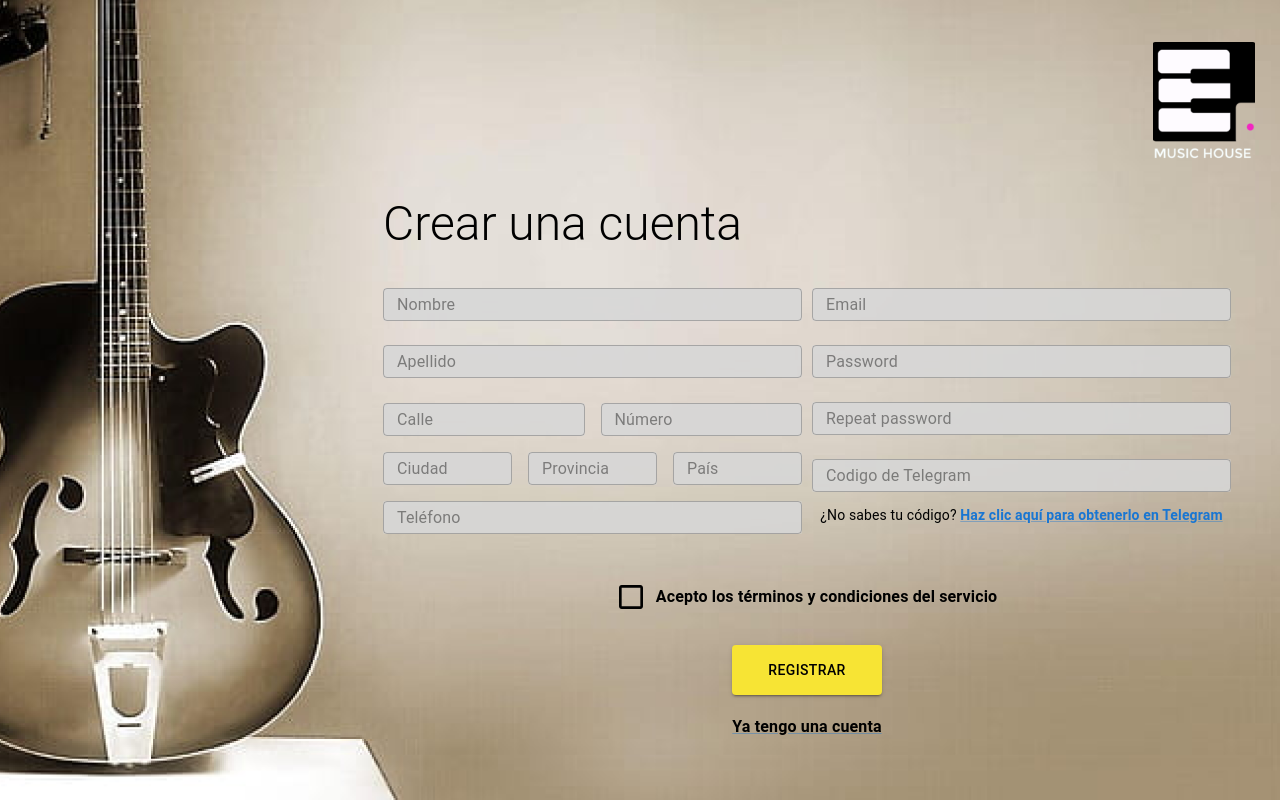
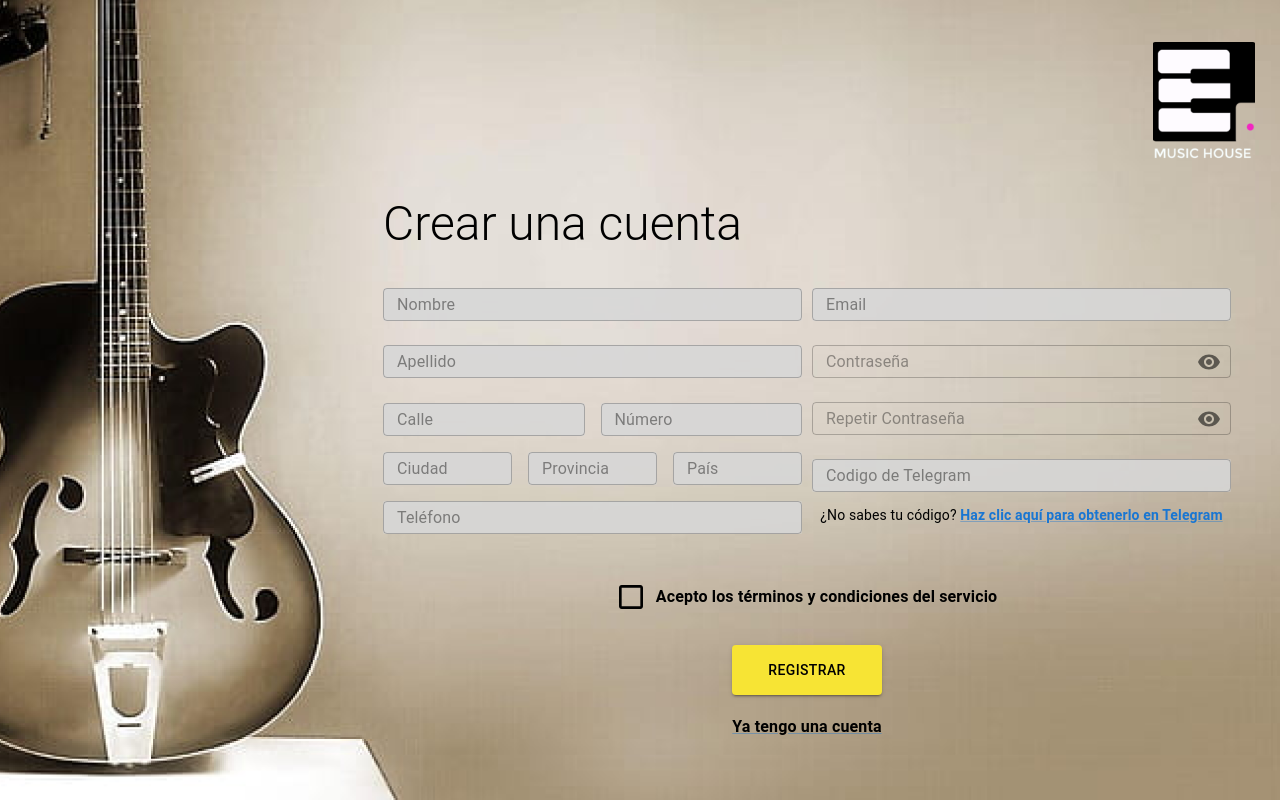
Before and after one commit to victorvivas27/Music-House-Project, a React (Vite) app in the folder music-house-frontend/: page /autentificacion in a window 1280 px wide. Both pictures are taken after a click on the link "No tienes una cuenta? Regístrate". Shown: the top 800 px of the page. Built offline with nearby package versions, Linux system fonts and the light colour scheme.

Commit message:
Se coloca la muestra del password

```diff
--- a/music-house-frontend/src/components/Form/formUsuario/Login.jsx
+++ b/music-house-frontend/src/components/Form/formUsuario/Login.jsx
@@ -1,4 +1,12 @@
-import { FormControl, Typography, Grid } from '@mui/material'
+import {
+  FormControl,
+  Typography,
+  Grid,
+  InputAdornment,
+  IconButton,
+  OutlinedInput,
+  FormHelperText
+} from '@mui/material'
 import Link from '@mui/material/Link'
 import { styled } from '@mui/material/styles'
 import { CustomButton, InputCustom } from './CustomComponents'
@@ -10,6 +18,9 @@ import { useNavigate } from 'react-router-dom'
 import { useAuthContext } from '../../utils/context/AuthGlobal'
 import PropTypes from 'prop-types'
 import { jwtDecode } from 'jwt-decode'
+
+import { useState } from 'react'
+import { Visibility, VisibilityOff } from '@mui/icons-material'
 
 const ContainerForm = styled(Grid)(({ theme }) => ({
   display: 'flex',
@@ -42,8 +53,10 @@ const ContainerBottom = styled(Grid)(({ theme }) => ({
 }))
 
 const Login = ({ onSwitch }) => {
-  const navigate = useNavigate();
-  const { setAuthGlobal, setIsUserAdmin, setIsUser } = useAuthContext();
+  const navigate = useNavigate()
+  const { setAuthGlobal, setIsUserAdmin, setIsUser } = useAuthContext()
+  const [showPassword, setShowPassword] = useState(false)
+  const handleClickShowPassword = () => setShowPassword((show) => !show)
 
   const formik = useFormik({
     initialValues: {
@@ -53,20 +66,19 @@ const Login = ({ onSwitch }) => {
     validationSchema: loginValidationSchema,
     onSubmit: async (values, { setSubmitting }) => {
       try {
-        const response = await UsersApi.loginUser(values);
-
+        const response = await UsersApi.loginUser(values)
 
         if (response && response.token) {
-          localStorage.setItem('token', response.token);
+          localStorage.setItem('token', response.token)
 
           // Decodificar el token para obtener los roles
-          const decoded = jwtDecode(response.token);
-          const roles = decoded.roles || [];
+          const decoded = jwtDecode(response.token)
+          const roles = decoded.roles || []
 
           // Actualizar el contexto de autenticación
-          setAuthGlobal(true);
-          setIsUserAdmin(roles.includes("ADMIN"));
-          setIsUser(roles.includes("USER"));
+          setAuthGlobal(true)
+          setIsUserAdmin(roles.includes('ADMIN'))
+          setIsUser(roles.includes('USER'))
 
           swal({
             title: '¡Inicio de sesión exitoso!',
@@ -74,29 +86,30 @@ const Login = ({ onSwitch }) => {
             icon: 'success',
             buttons: false,
             timer: 1000
-          });
+          })
 
           setTimeout(() => {
-            navigate("/", { replace: true });
-          window.location.reload();
-          }, 1000);
+            navigate('/', { replace: true })
+            window.location.reload()
+          }, 1000)
         } else {
-          throw new Error(response.message || 'Credenciales incorrectas');
+          throw new Error(response.message || 'Credenciales incorrectas')
         }
       } catch (error) {
-        console.error('Error durante el inicio de sesión:', error);
+        console.error('Error durante el inicio de sesión:', error)
         swal(
           'Error al iniciar sesión',
           error.message || 'Ocurrió un error',
           'error'
-        );
+        )
       } finally {
-        setSubmitting(false);
+        setSubmitting(false)
       }
     }
   })
 
   return (
+    <>
       <form onSubmit={formik.handleSubmit}>
         <ContainerForm>
           <Grid
@@ -141,19 +154,29 @@ const Login = ({ onSwitch }) => {
                   helperText={formik.touched.email && formik.errors.email}
                 />
               </FormControl>
-            <FormControl fullWidth margin="normal">
-              <InputCustom
+
+              <FormControl fullWidth margin="normal" error={formik.touched.password && Boolean(formik.errors.password)}>
+  <OutlinedInput
     placeholder="Password"
     name="password"
     onChange={formik.handleChange}
     value={formik.values.password}
-                type="password"
-                color="primary"
-                error={
-                  formik.touched.password && Boolean(formik.errors.password)
+    type={showPassword ? 'text' : 'password'}
+    endAdornment={
+      <InputAdornment position="end">
+        <IconButton
+          aria-label={showPassword ? 'hide the password' : 'display the password'}
+          onClick={handleClickShowPassword}
+          edge="end"
+        >
+          {showPassword ? <VisibilityOff /> : <Visibility />}
+        </IconButton>
+      </InputAdornment>
     }
-                helperText={formik.touched.password && formik.errors.password}
   />
+  {formik.touched.password && formik.errors.password && (
+    <FormHelperText>{formik.errors.password}</FormHelperText>
+  )}
 </FormControl>
             </Grid>
             <ContainerBottom>
@@ -182,11 +205,12 @@ const Login = ({ onSwitch }) => {
           </Grid>
         </ContainerForm>
       </form>
+
+    </>
   )
 }
 // Definición de los tipos de props esperados
 Login.propTypes = {
-
-  onSwitch: PropTypes.func.isRequired,
+  onSwitch: PropTypes.func.isRequired
 }
 export default Login
--- a/music-house-frontend/src/components/Form/formUsuario/NewUser.jsx
+++ b/music-house-frontend/src/components/Form/formUsuario/NewUser.jsx
@@ -64,7 +64,7 @@ const NewUser = ({ onSwitch }) => {
   return (
     <>
       <UserForm
-        onSwitch={onSwitch}
+      onSwitch={onSwitch}
         initialFormData={initialFormData}
         onSubmit={handleSubmit}
         loading={loading}
--- a/music-house-frontend/src/components/Form/formUsuario/UserForm.jsx
+++ b/music-house-frontend/src/components/Form/formUsuario/UserForm.jsx
@@ -6,7 +6,11 @@ import {
   Checkbox,
   FormControlLabel,
   CircularProgress,
-  Button
+  Button,
+  InputAdornment,
+  IconButton,
+  OutlinedInput,
+  FormHelperText
 } from '@mui/material'
 import Link from '@mui/material/Link'
 import { styled } from '@mui/material/styles'
@@ -16,6 +20,8 @@ import { RoleSelect } from './RoleSelect'
 import PropTypes from 'prop-types'
 import { UsersApi } from '../../../api/users'
 import Swal from 'sweetalert2'
+import { Visibility, VisibilityOff } from '@mui/icons-material'
+import usePasswordValidation from '../../../hook/usePasswordValidation'
 
 const ContainerForm = styled(Grid)(({ theme }) => ({
   display: 'flex',
@@ -54,7 +60,7 @@ const buttonStyle = {
   border: 'none',
   cursor: 'pointer',
   fontSize: '12px',
-  margin:"2px"
+  margin: '2px'
 }
 
 export const UserForm = ({
@@ -74,9 +80,6 @@ export const UserForm = ({
     repeatPassword: '',
     general: ''
   }
-  const initialSuccessState = {
-    repeatPassword: ''
-  }
 
   const CustomCheckbox = styled(Checkbox)(({ theme }) => ({
     color: 'black',
@@ -91,11 +94,16 @@ export const UserForm = ({
   const [formData, setFormData] = useState({ ...initialFormData })
   const [accept, setAccept] = useState(!!formData.idUser)
   const [errors, setErrors] = useState(initialErrorState)
-  const [success, setSuccess] = useState(initialSuccessState)
 
- const isUserAdmin = user?.data?.roles?.some((role) => role.rol === 'ADMIN') || false
-const isUser = user?.data?.roles?.some((role) => role.rol === 'USER') || false
-const idUser = user?.data?.idUser || null
+  const [showPassword, setShowPassword] = useState(false)
+  const [showPasswordRepeat, setShowPasswordRepeat] = useState(false)
+  const { passwordErrors, success, validatePassword, validateRepeatPassword } =
+    usePasswordValidation()
+
+  const isUserAdmin =
+    user?.data?.roles?.some((role) => role.rol === 'ADMIN') || false
+  const isUser = user?.data?.roles?.some((role) => role.rol === 'USER') || false
+  const idUser = user?.data?.idUser || null
   const isLoggedUser = idUser && idUser === Number(initialFormData?.idUser)
 
   const title = isLoggedUser
@@ -112,27 +120,47 @@ const idUser = user?.data?.idUser || null
 
   const handleChange = (event) => {
     const { name, value } = event.target
-    const [field, index] = name.split('-')
-    if (index !== undefined) {
-      const updatedArray = [...formData[field]]
-      updatedArray[index] = {
-        ...updatedArray[index],
-        [event.target.dataset.field]: value
+
+    setFormData((prev) => ({
+      ...prev,
+      [name]: value
+    }))
+
+    // Limpiar errores generales
+    setErrors((prev) => ({
+      ...prev,
+      general: ''
+    }))
+
+    // 📌 Validación de email en tiempo real
+    if (name === 'email') {
+      if (!/^\S+@\S+\.\S+$/.test(value)) {
+        setErrors((prev) => ({
+          ...prev,
+          email: '❌ El email no tiene un formato válido'
+        }))
+      } else {
+        setErrors((prev) => ({
+          ...prev,
+          email: ''
+        }))
       }
-      setFormData({ ...formData, [field]: updatedArray })
-    } else {
-      setFormData({ ...formData, [name]: value })
     }
 
-    setFormData({ ...formData, [name]: value })
-    setErrors({ ...errors, [name]: '', general: '' })
+    // 📌 Validación de contraseña en tiempo real
+    if (name === 'password') {
+      validatePassword(value)
+    }
 
-    if (name === 'repeatPassword' && formData.password === value) {
-      setSuccess({ ...success, repeatPassword: 'Las password son identicas' })
-    } else {
-      setSuccess({ ...success, repeatPassword: '' })
+    // 📌 Validación de coincidencia de contraseñas
+    if (name === 'password' || name === 'repeatPassword') {
+      validateRepeatPassword(
+        name === 'password' ? value : formData.password,
+        name === 'repeatPassword' ? value : formData.repeatPassword
+      )
     }
   }
+  const allErrors = { ...errors, ...passwordErrors } // Fusionamos errores
 
   const handleCheckBoxChange = (e) => {
     setAccept(e.target.checked)
@@ -168,38 +196,42 @@ const idUser = user?.data?.idUser || null
     let newErrors = { ...initialErrorState }
 
     if (!formData.name) {
-      newErrors.name = 'El nombre es requerido'
+      newErrors.name = '❌ El nombre es requerido'
       formIsValid = false
     }
     if (!formData.lastName) {
-      newErrors.lastName = 'El apellido es requerido'
+      newErrors.lastName = '❌ El apellido es requerido'
       formIsValid = false
     }
+
+    // ✅ Validación de email
     if (!formData.email) {
-      newErrors.email = 'El email es requerido'
+      newErrors.email = '❌ El email es requerido'
       formIsValid = false
     }
+
     if (!formData.idUser) {
       if (!formData.password) {
-        newErrors.password = 'La contraseña es requerida'
+        newErrors.password = '❌ La contraseña es requerida'
         formIsValid = false
       }
       if (!formData.repeatPassword) {
-        newErrors.repeatPassword = 'Repetir la contraseña es requerido'
+        newErrors.repeatPassword = '⚠️ Debes repetir la contraseña'
         formIsValid = false
       } else if (formData.password !== formData.repeatPassword) {
-        newErrors.repeatPassword = 'Las contraseñas no coinciden'
+        newErrors.repeatPassword = '❌ Las contraseñas no coinciden'
         formIsValid = false
       }
       if (!formData.telegramChatId) {
-        newErrors.telegramChatId = 'El codigo de telegram es requerido'
+        newErrors.telegramChatId = '❌ El código de Telegram es requerido'
         formIsValid = false
       }
       if (!accept) {
-        newErrors.general = 'Debe aceptar los términos y condiciones'
+        newErrors.general = '❌ Debes aceptar los términos y condiciones'
         formIsValid = false
       }
     }
+
     if (!formIsValid) {
       setErrors(newErrors)
     } else {
@@ -489,43 +521,76 @@ const idUser = user?.data?.idUser || null
 
                 {!formData.idUser && (
                   <>
-                    <FormControl fullWidth margin="normal">
-                      <InputCustom
-                        placeholder="Password"
+                    {/* Campo de contraseña */}
+                    <FormControl
+                      fullWidth
+                      margin="normal"
+                      error={Boolean(allErrors.password)}
+                    >
+                      <OutlinedInput
+                        placeholder="Contraseña"
                         name="password"
                         onChange={handleChange}
                         value={formData.password}
-                        type="password"
-                        color="primary"
-                        error={Boolean(errors.password)}
-                        helperText={
-                          errors.password ||
-                          (success.repeatPassword && (
-                            <span style={{ color: 'green' }}>
-                              {success.repeatPassword}
-                            </span>
-                          ))
+                        type={showPassword ? 'text' : 'password'}
+                        endAdornment={
+                          <InputAdornment position="end">
+                            <IconButton
+                              onClick={() => setShowPassword(!showPassword)}
+                              edge="end"
+                            >
+                              {showPassword ? (
+                                <VisibilityOff />
+                              ) : (
+                                <Visibility />
+                              )}
+                            </IconButton>
+                          </InputAdornment>
                         }
                       />
+                      {allErrors.password && (
+                        <FormHelperText>{allErrors.password}</FormHelperText>
+                      )}
                     </FormControl>
-                    <FormControl fullWidth margin="normal">
-                      <InputCustom
-                        placeholder="Repeat password"
+
+                    {/* Campo de repetir contraseña */}
+                    <FormControl
+                      fullWidth
+                      margin="normal"
+                      error={Boolean(allErrors.repeatPassword)}
+                    >
+                      <OutlinedInput
+                        placeholder="Repetir Contraseña"
                         name="repeatPassword"
                         onChange={handleChange}
                         value={formData.repeatPassword}
-                        type="password"
-                        color="primary"
-                        error={Boolean(errors.repeatPassword)}
-                        helperText={
-                          errors.repeatPassword ||
-                          (success.repeatPassword && (
-                            <span style={{ color: 'green' }}>
-                              {success.repeatPassword}
-                            </span>
-                          ))
+                        type={showPasswordRepeat ? 'text' : 'password'}
+                        endAdornment={
+                          <InputAdornment position="end">
+                            <IconButton
+                              onClick={() =>
+                                setShowPasswordRepeat(!showPasswordRepeat)
+                              }
+                              edge="end"
+                            >
+                              {showPasswordRepeat ? (
+                                <VisibilityOff />
+                              ) : (
+                                <Visibility />
+                              )}
+                            </IconButton>
+                          </InputAdornment>
                         }
                       />
+                      {allErrors.repeatPassword ? (
+                        <FormHelperText>
+                          {allErrors.repeatPassword}
+                        </FormHelperText>
+                      ) : success.repeatPassword ? (
+                        <FormHelperText sx={{ color: 'green' }}>
+                          {success.repeatPassword}
+                        </FormHelperText>
+                      ) : null}
                     </FormControl>
 
                     <FormControl fullWidth margin="normal">
@@ -650,7 +715,7 @@ UserForm.propTypes = {
         })
       ).isRequired,
       idUser: PropTypes.string.isRequired
-    }).isRequired
-  }).isRequired,
+    })
+  }),
   setUser: PropTypes.func
 }
--- a/music-house-frontend/src/components/common/MessageDialog.jsx
+++ b/music-house-frontend/src/components/common/MessageDialog.jsx
@@ -42,8 +42,8 @@ MessageDialog.propTypes = {
   title: PropTypes.string.isRequired,  // Título del mensaje, obligatorio
   message: PropTypes.string,  // Mensaje a mostrar, obligatorio
   isOpen: PropTypes.bool.isRequired,  // Determina si el modal está abierto o cerrado
-  buttonText: PropTypes.string.isRequired,  // Texto del botón, obligatorio
-  onButtonPressed: PropTypes.func.isRequired,  // Función que se ejecuta cuando se presiona el botón, obligatorio
+  buttonText: PropTypes.string,  // Texto del botón, obligatorio
+  onButtonPressed: PropTypes.func,  // Función que se ejecuta cuando se presiona el botón, obligatorio
   showCancelButton: PropTypes.bool,  // Muestra un botón de cancelar (opcional)
   onClose: PropTypes.func.isRequired  // Función para cerrar el modal, obligatorio
 };
--- a/music-house-frontend/src/components/common/nuevontelefono/ModalNewPhone.jsx
+++ b/music-house-frontend/src/components/common/nuevontelefono/ModalNewPhone.jsx
@@ -14,7 +14,8 @@ import PropTypes from 'prop-types'
 import { useState } from 'react'
 import Swal from 'sweetalert2'
 import { addPhone } from '../../../api/phones'
-import { countryCodes } from '../../utils/codeapaises/CountryCodes'
+import { countryCodes } from '../../utils/codepaises/CountryCodes'
+
 
 const style = {
   position: 'absolute',
--- a/music-house-frontend/src/components/utils/api/axios/instrumentsAxios.jsx
+++ /dev/null
@@ -1 +0,0 @@
-import axios from "axios";
--- /dev/null
+++ b/music-house-frontend/src/hook/usePasswordValidation.jsx
@@ -0,0 +1,61 @@
+import { useState } from "react";
+
+const usePasswordValidation = () => {
+    const [passwordErrors, setPasswordErrors] = useState({});
+    const [success, setSuccess] = useState({});
+
+    // 📌 Validación de seguridad de la contraseña
+    const validatePassword = (password) => {
+      let errorMessage = "";
+      const strongPasswordRegex = /^(?=.*[A-Z])(?=.*[a-z])(?=.*\d)(?=.*[@$!%*?&])[A-Za-z\d@$!%*?&]{6,}$/;
+
+      if (!password) {
+        errorMessage = "❌ La contraseña es obligatoria";
+      } else if (password.length < 6) {
+        errorMessage = "❌ La contraseña debe tener al menos 6 caracteres";
+      } else if (!strongPasswordRegex.test(password)) {
+        errorMessage =
+          "⚠️ La contraseña debe contener al menos 1 mayúscula, 1 minúscula, 1 número y 1 carácter especial (@$!%*?&)";
+      }
+
+      setPasswordErrors((prev) => ({
+        ...prev,
+        password: errorMessage,
+      }));
+    };
+
+    // 📌 Validación de coincidencia de contraseñas
+    const validateRepeatPassword = (password, repeatPassword) => {
+      if (!repeatPassword) {
+        setPasswordErrors((prev) => ({
+          ...prev,
+          repeatPassword: "⚠️ Debes repetir la contraseña",
+        }));
+        setSuccess((prev) => ({ ...prev, repeatPassword: "" }));
+      } else if (password !== repeatPassword) {
+        setPasswordErrors((prev) => ({
+          ...prev,
+          repeatPassword: "❌ Las contraseñas no coinciden",
+        }));
+        setSuccess((prev) => ({ ...prev, repeatPassword: "" }));
+      } else {
+        setPasswordErrors((prev) => ({
+          ...prev,
+          repeatPassword: "",
+        }));
+        setSuccess((prev) => ({
+          ...prev,
+          repeatPassword: "✅ Las contraseñas coinciden",
+        }));
+      }
+    };
+
+    return {
+      passwordErrors,
+      success,
+      validatePassword,
+      validateRepeatPassword,
+    };
+  };
+
+  export default usePasswordValidation
```
Also changed, not shown: music-house-frontend/src/components/Form/formUsuario/PruevaOjo.jsx (added, +63 -0 lines), music-house-frontend/src/components/utils/codepaises/CountryCodes.jsx (renamed from music-house-frontend/src/components/utils/codeapaises/CountryCodes.jsx), 1 other file (tests, documents, lock files or other folders). Lines whose indentation alone changed are shown as unchanged.
